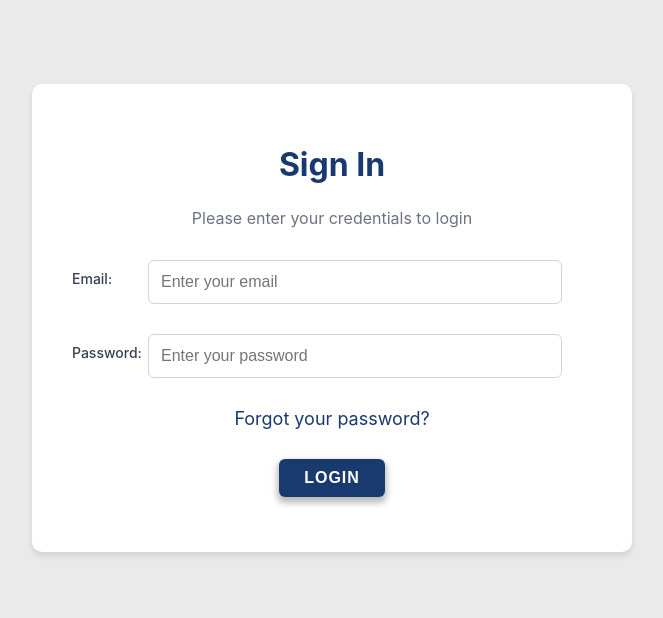
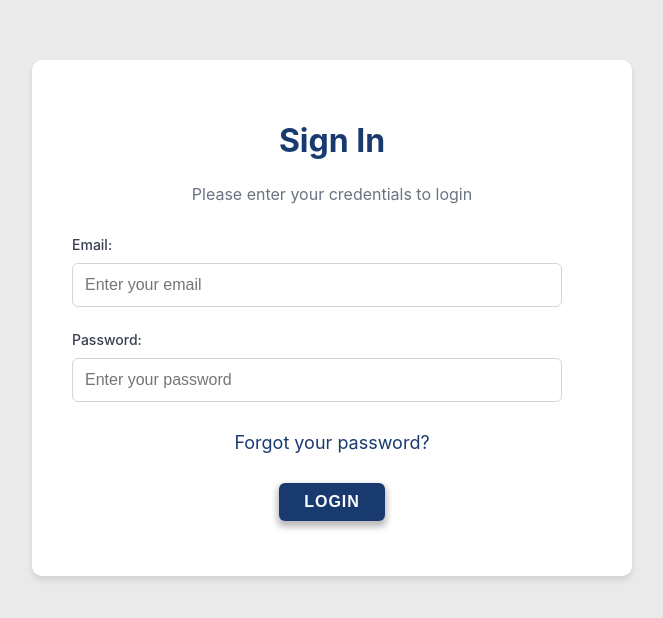
Before and after one commit to almedinakatkic/aparthotel-system, a React (Create React App) app in the folder client/: page /login in a window 1280 px wide. Shown: the part 102-720 px from the top of the page, without its empty margins (308-971 px from the left). Built offline with nearby package versions, Linux system fonts and the light colour scheme; what @react-pdf/renderer would draw is missing.

Commit message:
Updated styles for damage report and task assignment components

```diff
--- a/client/src/assets/styles/damageReport.css
+++ b/client/src/assets/styles/damageReport.css
@@ -10,7 +10,7 @@
 }
 
 .damage-report-container h2 {
-  color: #07227b;
+  color: #193A6F;
   margin-bottom: 25px;
   text-align: center;
   font-size: 1.8rem;
--- a/client/src/assets/styles/registerUser.css
+++ b/client/src/assets/styles/registerUser.css
@@ -38,7 +38,8 @@
 
 .form-group label {
   display: block;
-  margin-bottom: 0.5rem;
+  width: 100%;
+  margin-bottom: 10px;
   font-size: 0.875rem;
   font-weight: 500;
   color: #374151;
@@ -46,7 +47,7 @@
 
 .form-group input,
 .form-group select {
-  width: 100%;
+  flex: 1;
   padding: 0.75rem;
   border: 1px solid #d1d5db;
   border-radius: 6px;
--- a/client/src/assets/styles/taskAssignment.css
+++ b/client/src/assets/styles/taskAssignment.css
@@ -23,10 +23,8 @@
   display: flex;
   flex-direction: row;
   align-items: center;
-  gap: 1rem;
   flex-wrap: wrap;
   justify-content: center;
-  margin-bottom: 30px;
 }
 
 .filter-row {
```
